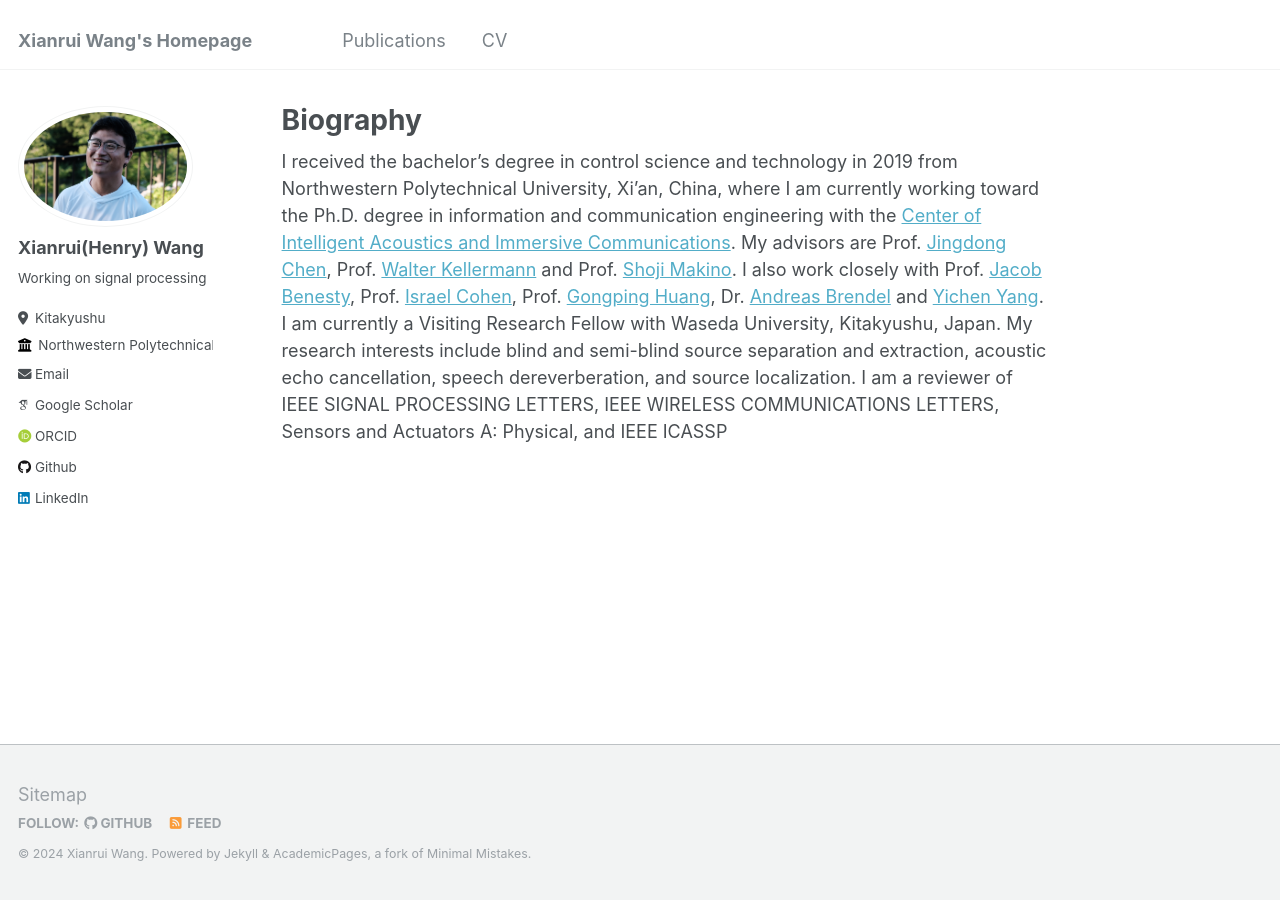
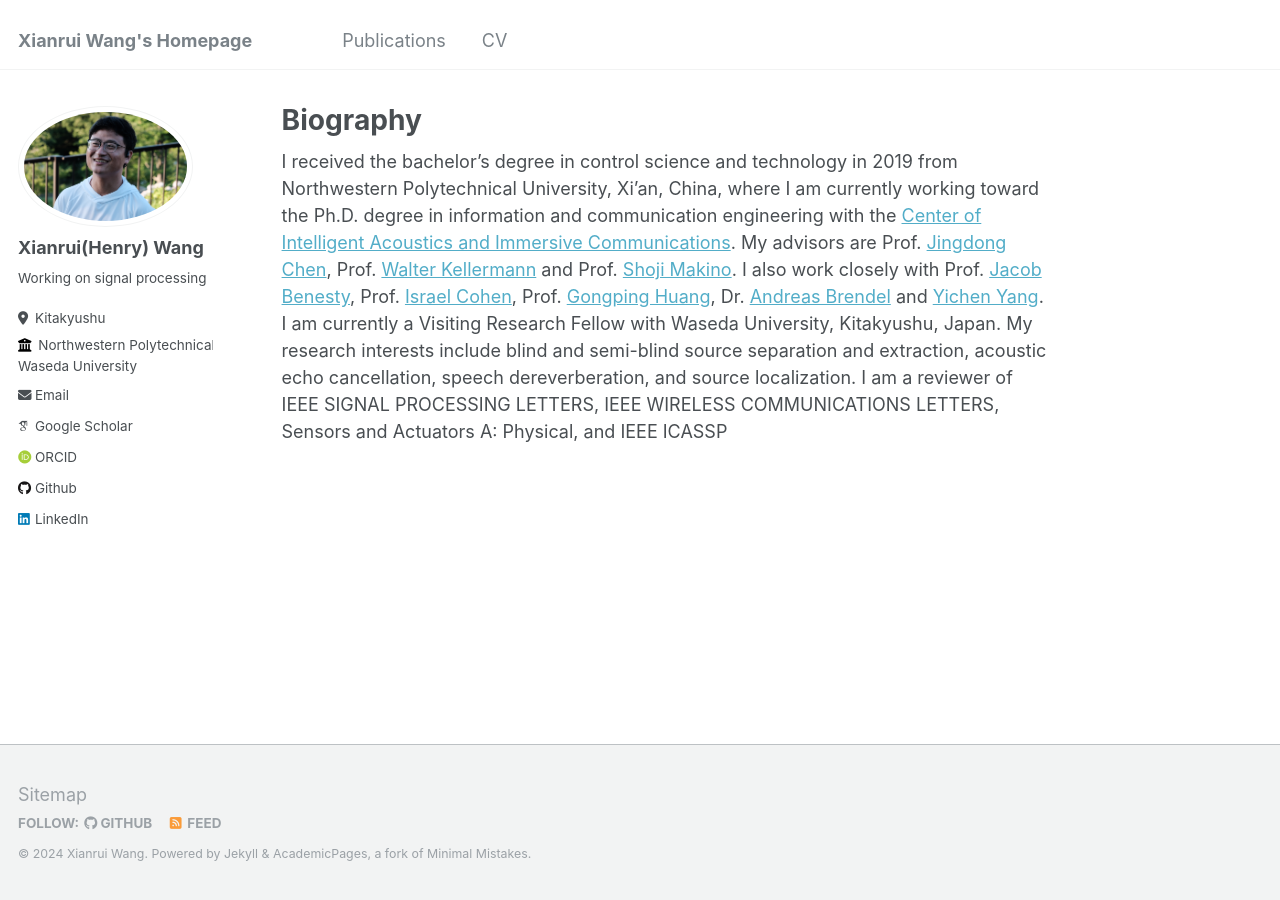
Before and after one commit to XianruiWang/XianruiWang.github.io, a Jekyll site: the page built from _pages/about.md, in a window 1280 px wide. Built offline with Jekyll 4.4.1, drawn with Linux system fonts in a browser that asks for light colours; some web fonts are replaced.

Commit message:
modifyschool

```diff
--- a/_config.yml
+++ b/_config.yml
@@ -26,7 +26,8 @@ author:
   pronouns         : #"Him" # example: "she/her"
   bio              : "Working on signal processing"
   location         : "Kitakyushu"
-  employer         : "Northwestern Polytechnical University & Waseda University"
+  employer         : "Northwestern Polytechnical University<br>
+                      Waseda University"
   uri              : # URL
   email            : "wangxianrui97@gmail.com"
 
```
